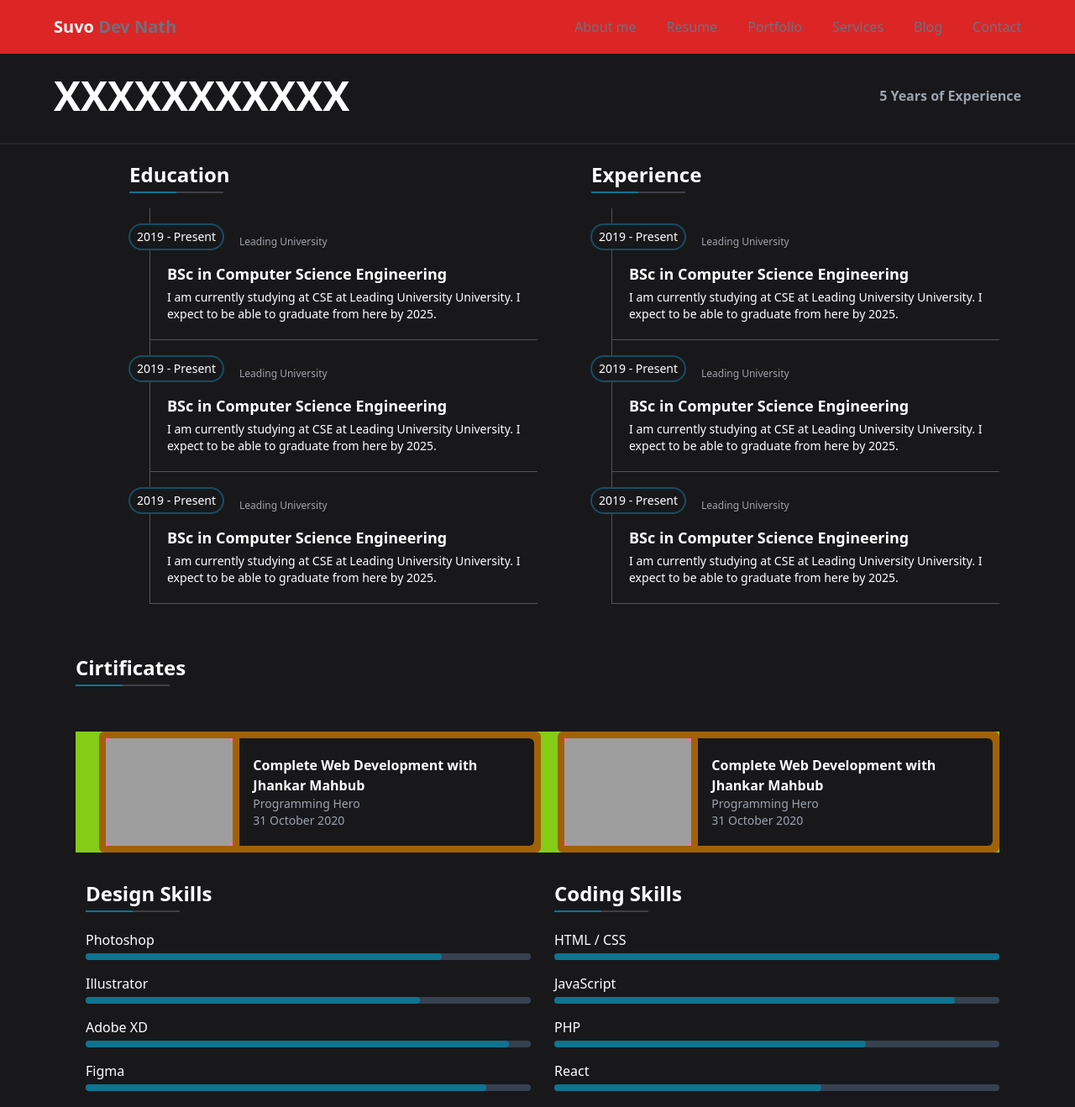
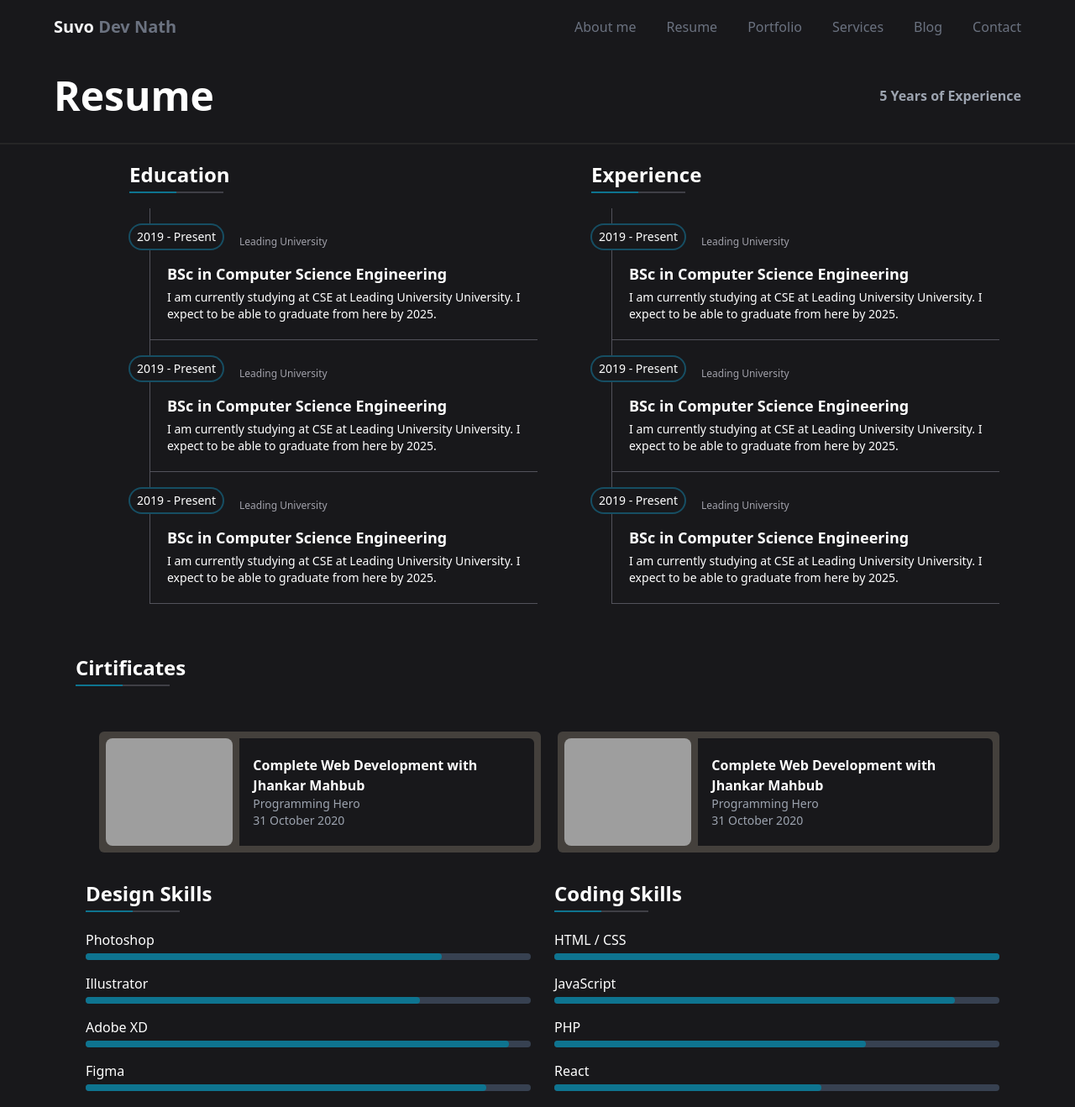
Before and after one commit to SuvoDevNath/Portfolio, a website: page resume.html in a window 1280 px wide. Shown: the top 1318 px of the page at 84% size. Drawn offline with nearby package versions, Linux system fonts and the light colour scheme; files that its build step writes are made by us from their sources; grey boxes are pictures that could not be loaded.

Commit message:
resume.html

```diff
--- a/resume.html
+++ b/resume.html
@@ -15,11 +15,8 @@
   <body>
           <!-------nav start------------>
       <div
-        class="bg-zinc-900 sm:bg-sky-600
-md:bg-purple-600
-lg:bg-lime-600
-xl:bg-red-600
-2xl:bg-pink-600 h-14 px-4 w-full flex justify-between items-center fixed md:h-16
+        class="bg-zinc-900
+h-14 px-4 w-full flex justify-between items-center fixed md:h-16
         md:px-16
         "
       >
@@ -136,7 +133,7 @@ xl:bg-red-600
         sm:flex-row sm:justify-between sm:items-center sm:px-10 md:px-16"
       >
         <div class=" text-center flex items-center ">
-          <h1 class="text-4xl font-bold text-white xl:text-5xl">XXXXXXXXXXX</h1>
+          <h1 class="text-4xl font-bold text-white xl:text-5xl">Resume</h1>
         </div>
         <div class="text-start flex items-start ">
           <h1
@@ -365,12 +362,12 @@ xl:bg-red-600
 
 
             <!-----first cirtificate start----------->
-          <div class=" bg-lime-500 my-9 pl-7 flex flex-col gap-5 md:flex-row">
+          <div class="  my-9 pl-7 flex flex-col gap-5 md:flex-row">
           <!-----first cirtificate start----------->
              <div
-              class="h-36 flex justify-center items-center gap-2   rounded-md bg-yellow-700 overflow-hidden px-2"
+              class="h-36 flex justify-center items-center gap-2   rounded-md bg-stone-700 overflow-hidden px-2"
             >
-              <div class=" bg-pink-400 h-32 w-48">
+              <div class="  h-32 w-48">
                 <img
                 src="https://t4.ftcdn.net/jpg/03/15/73/47/360_F_315734795_CVzhCXffWnFe5qLXbKnHZVaLbv0uICCK.jpg"
                 class=" rounded-lg h-full w-full"
@@ -388,9 +385,9 @@ xl:bg-red-600
 
             <!-----second cirtificate start----------->
                <div
-              class="h-36 flex justify-center items-center gap-2   rounded-md bg-yellow-700 overflow-hidden px-2"
+              class="h-36 flex justify-center items-center gap-2   rounded-md bg-stone-700 overflow-hidden px-2"
             >
-              <div class=" bg-pink-400 h-32 w-48">
+              <div class="  h-32 w-48">
                 <img
                 src="https://t4.ftcdn.net/jpg/03/15/73/47/360_F_315734795_CVzhCXffWnFe5qLXbKnHZVaLbv0uICCK.jpg"
                 class=" rounded-lg h-full w-full"
```
